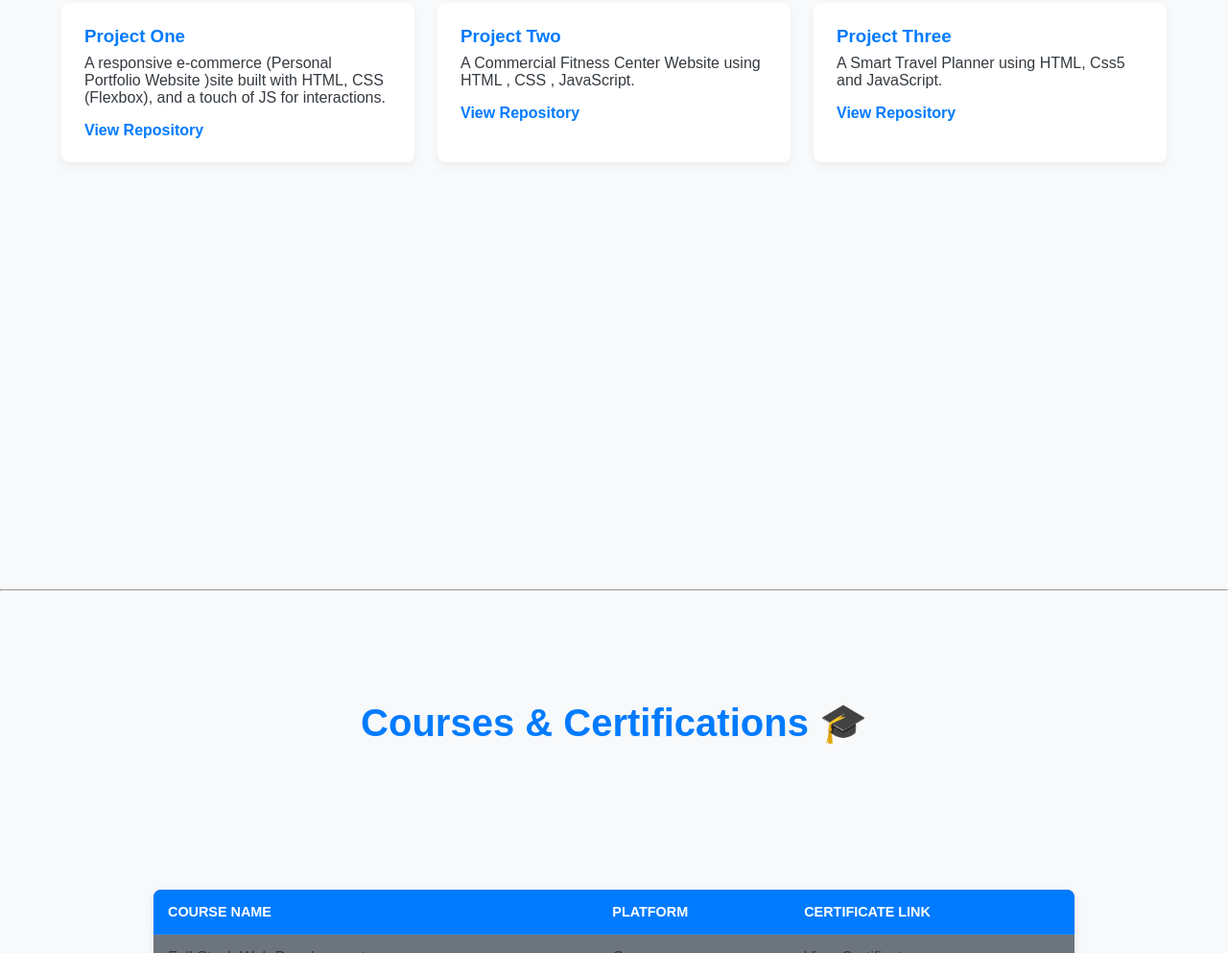
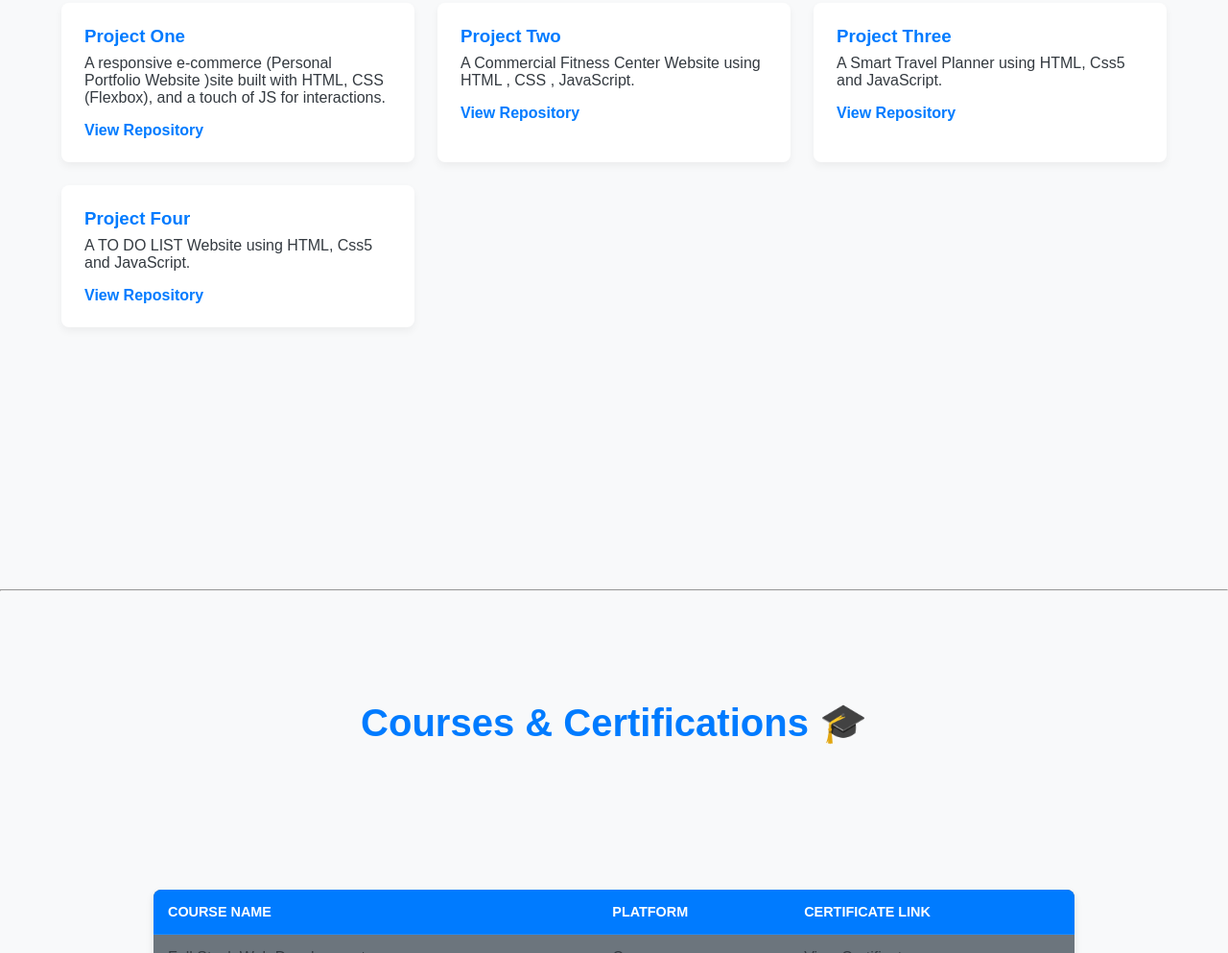
Before and after one commit to abhingi/Portfoilio, a plain HTML site: page index.html in a window 1280 px wide. Shown: the part 2818-3811 px from the top of the page at 96% size. Drawn offline with Linux system fonts and the light colour scheme.

Commit message:
Update index.html

```diff
--- a/index.html
+++ b/index.html
@@ -85,6 +85,13 @@
                     <a href="https://github.com/abhingi/Smart-Travel-Planner-frontend.git">View Repository</a>
 
                 </div>
+                <div class="project-card">
+                    <h3>Project Four</h3>
+                    <p>A TO DO LIST Website using HTML, Css5 and JavaScript.</p>
+                    <a href="">View Repository</a>
+
+                </div>
+
 
         </section>
 
```
